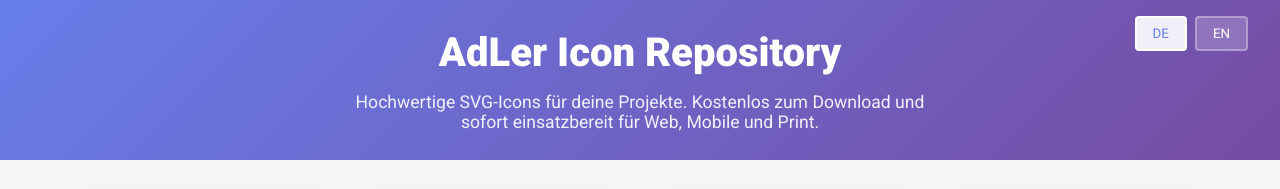
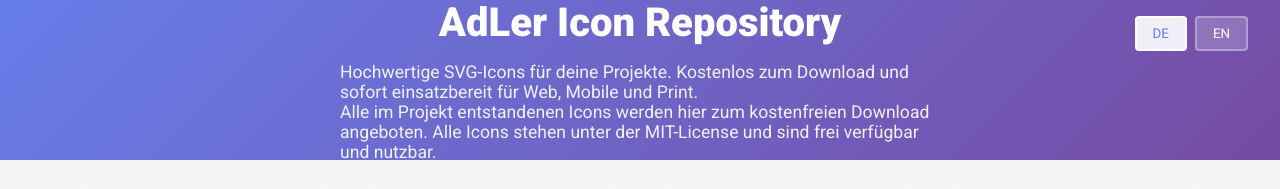
Before and after one commit to splican/adLerIcons, a plain HTML site: page index.html in a window 1280 px wide. Shown: the top 189 px of the page. Drawn offline with Linux system fonts and the light colour scheme; no server answers.

Commit message:
updated filenames and wrong imported icons

```diff
--- a/index.html
+++ b/index.html
@@ -14,7 +14,8 @@
             <button onclick="switchLanguage('en')" class="lang-btn" id="lang-en">EN</button>
         </div>
         <h1 data-translate="title">AdLer Icon Repository</h1>
-        <p data-translate="subtitle">Hochwertige SVG-Icons für deine Projekte. Kostenlos zum Download und sofort einsatzbereit für Web, Mobile und Print.</p>
+        <p data-translate="subtitle" class="subtitle">Hochwertige SVG-Icons für deine Projekte. Kostenlos zum Download und sofort einsatzbereit für Web, Mobile und Print.</p>
+        <p data-translate="subtitletext" class="subtitletext">Alle im Projekt entstandenen Icons werden hier zum kostenfreien Download angeboten. Alle Icons stehen unter der MIT-License und sind frei verfügbar und nutzbar.</p>
     </header>
 
         <div class="container">
--- a/styles.css
+++ b/styles.css
@@ -20,6 +20,10 @@ body {
     align-items: center;
     text-align: center;
     padding: 2rem;
+    position: relative;
+}
+.subtitle, .subtitletext {
+    text-align: left;
 }
 
 .header h1 {
@@ -154,10 +158,6 @@ body {
     border-color: rgba(255, 255, 255, 0.9);
 }
 
-.header {
-    position: relative;
-}
-
 @media (max-width: 768px) {
     .header h1 {
         font-size: 2rem;
```
Also changed, not shown: assets/condition.png (deleted), assets/condition.svg (added), assets/hamburger-menu.svg (renamed from assets/hamburger.svg), assets/pause.svg (renamed from assets/47-pause.svg), assets/story-npc.svg (renamed from assets/52-story-npc.svg).
